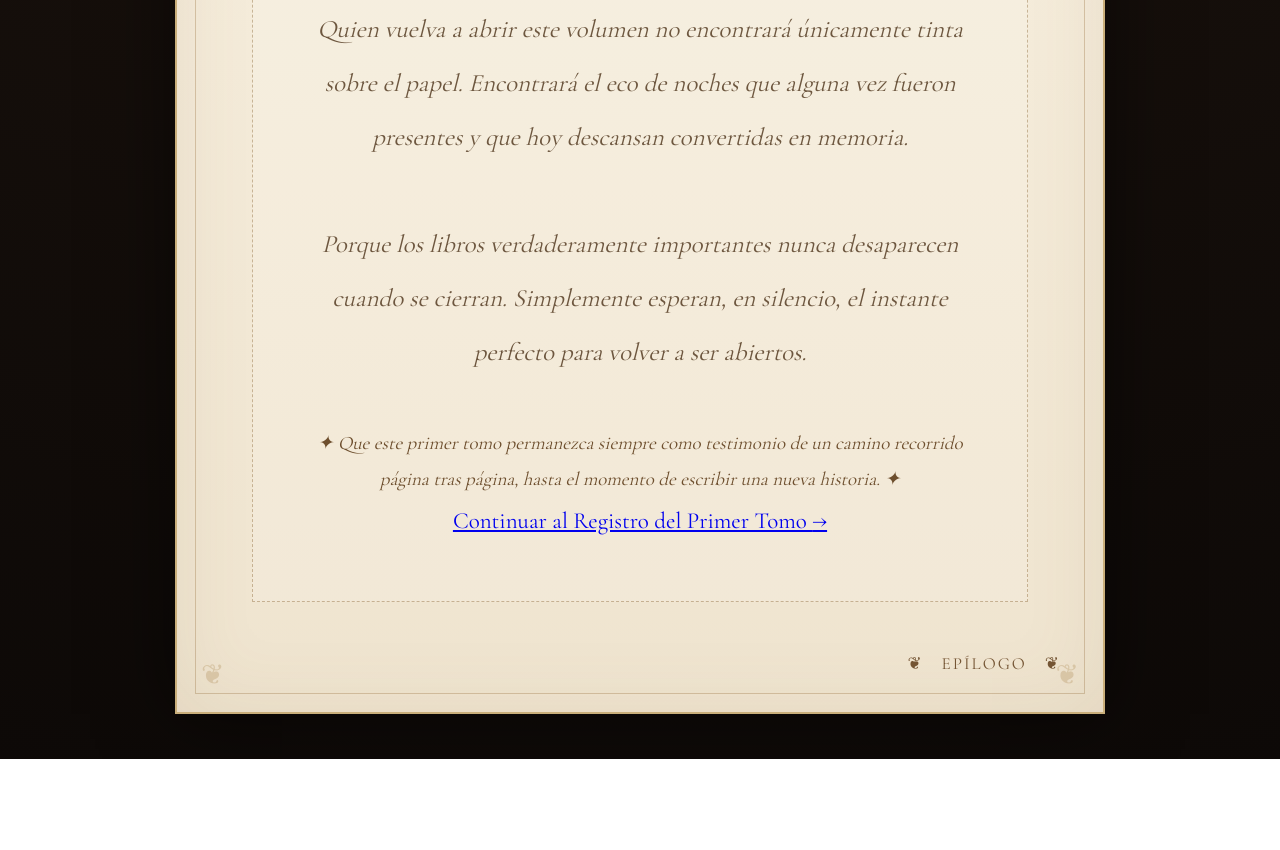
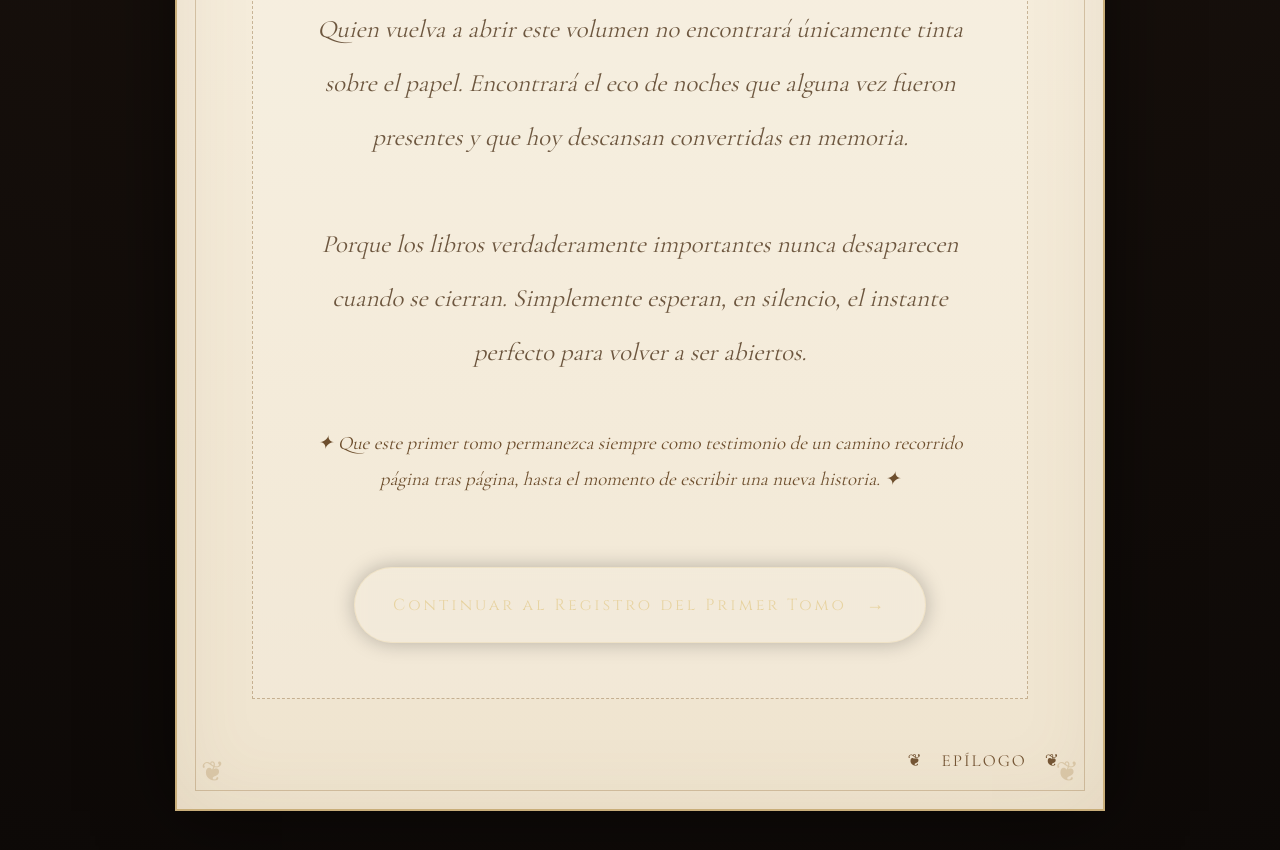
Before and after one commit to j8753741-eng/Ep-logo-libro-julio, a plain HTML site: page index.html in a window 1280 px wide. Shown: the part 1667-2517 px from the top of the page. Before the commit the page ends 2426 px from the top, so only its background shows below. Drawn offline with nearby package versions, Linux system fonts and the light colour scheme.

Commit message:
Add styles for next page button in index.html

```diff
--- a/index.html
+++ b/index.html
@@ -265,6 +265,66 @@ color:#745534;
 
 }
 
+.next-page{
+
+display:flex;
+
+justify-content:center;
+
+margin-top:70px;
+
+}
+
+.next-page a{
+
+text-decoration:none;
+
+font-family:"Cinzel",serif;
+
+font-size:16px;
+
+letter-spacing:3px;
+
+color:#e7d3a1;
+
+padding:18px 38px;
+
+border:1px solid rgba(231,211,161,.35);
+
+background:rgba(255,255,255,.05);
+
+border-radius:50px;
+
+backdrop-filter:blur(6px);
+
+transition:.35s;
+
+box-shadow:
+
+0 0 20px rgba(0,0,0,.25);
+
+}
+
+.next-page a:hover{
+
+transform:translateY(-4px);
+
+background:rgba(231,211,161,.12);
+
+box-shadow:
+
+0 12px 30px rgba(0,0,0,.35);
+
+}
+
+.next-page span{
+
+margin-left:12px;
+
+font-size:18px;
+
+  }
+
 </style>
 
 </head>
```
